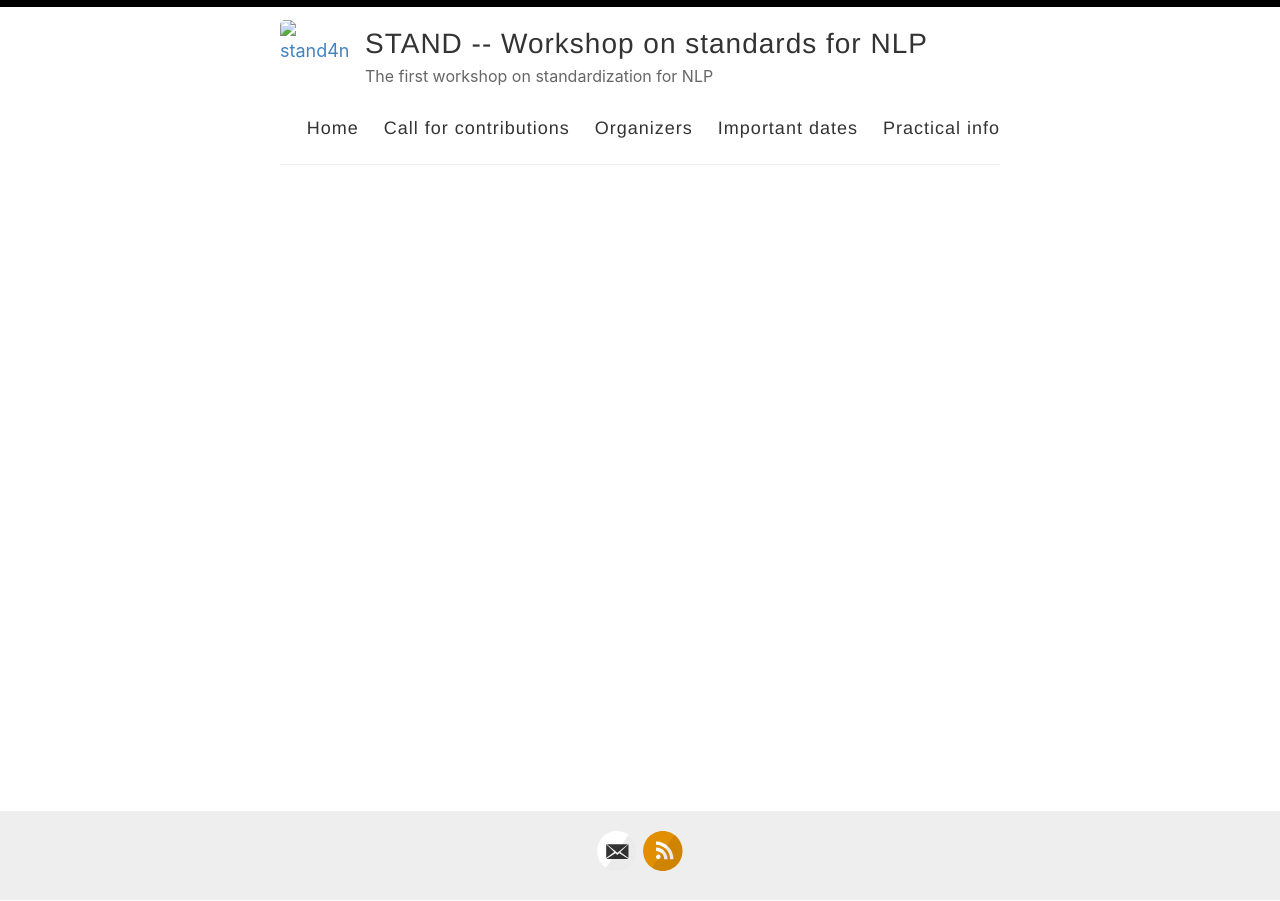
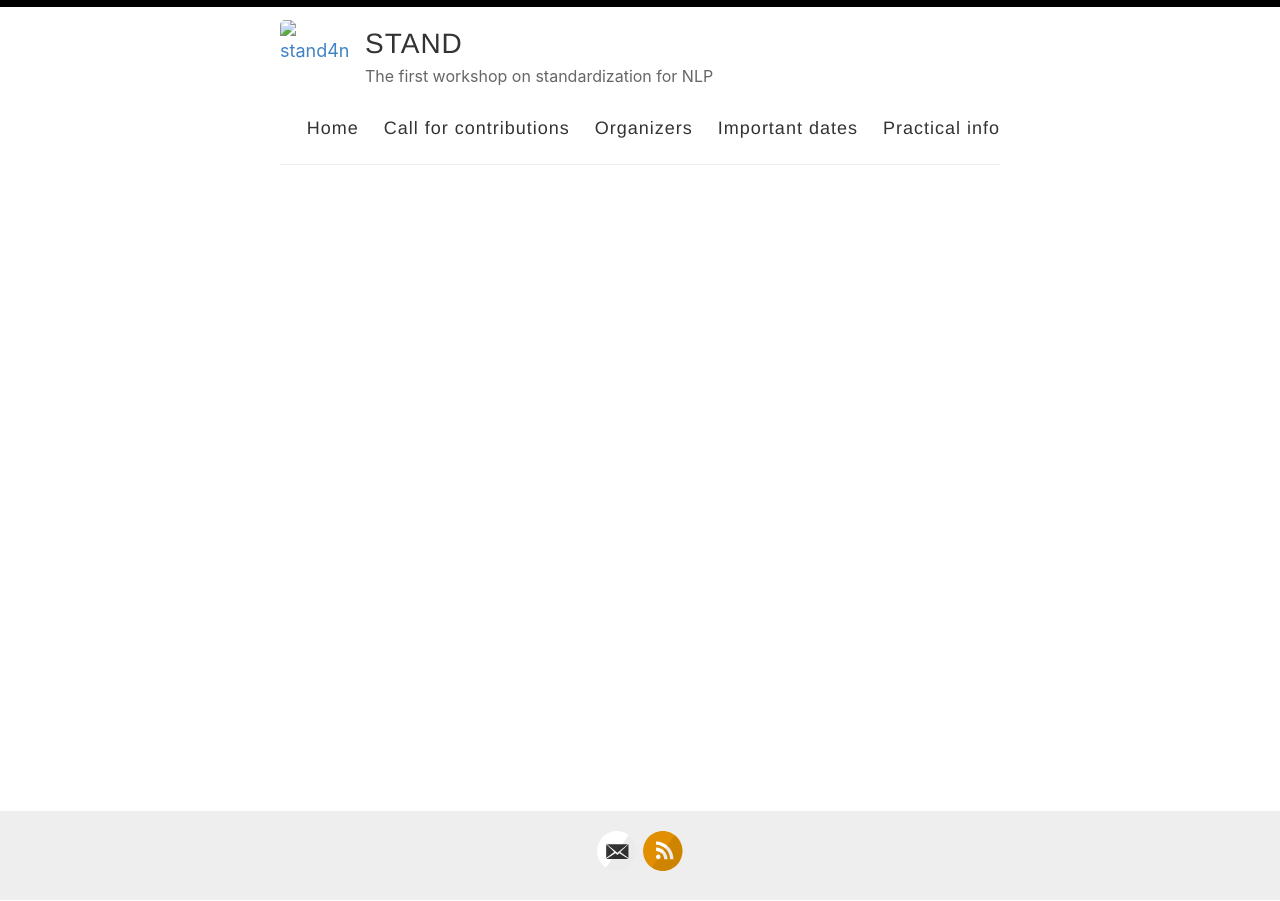
Before and after one commit to stand4nlp/stand4nlp.github.io, a Jekyll site: the page built from index.html, in a window 1280 px wide. Built offline with Jekyll 4.4.1, drawn with Linux system fonts in a browser that asks for light colours; the list of posts is cut into pages by our own code.

Commit message:
Update _config.yml

```diff
--- a/_config.yml
+++ b/_config.yml
@@ -3,7 +3,7 @@
 #
 
 # Name of your site (displayed in the header)
-name: STAND -- Workshop on standards for NLP
+name: STAND
 
 # Name of the author
 #author: STAND
```
